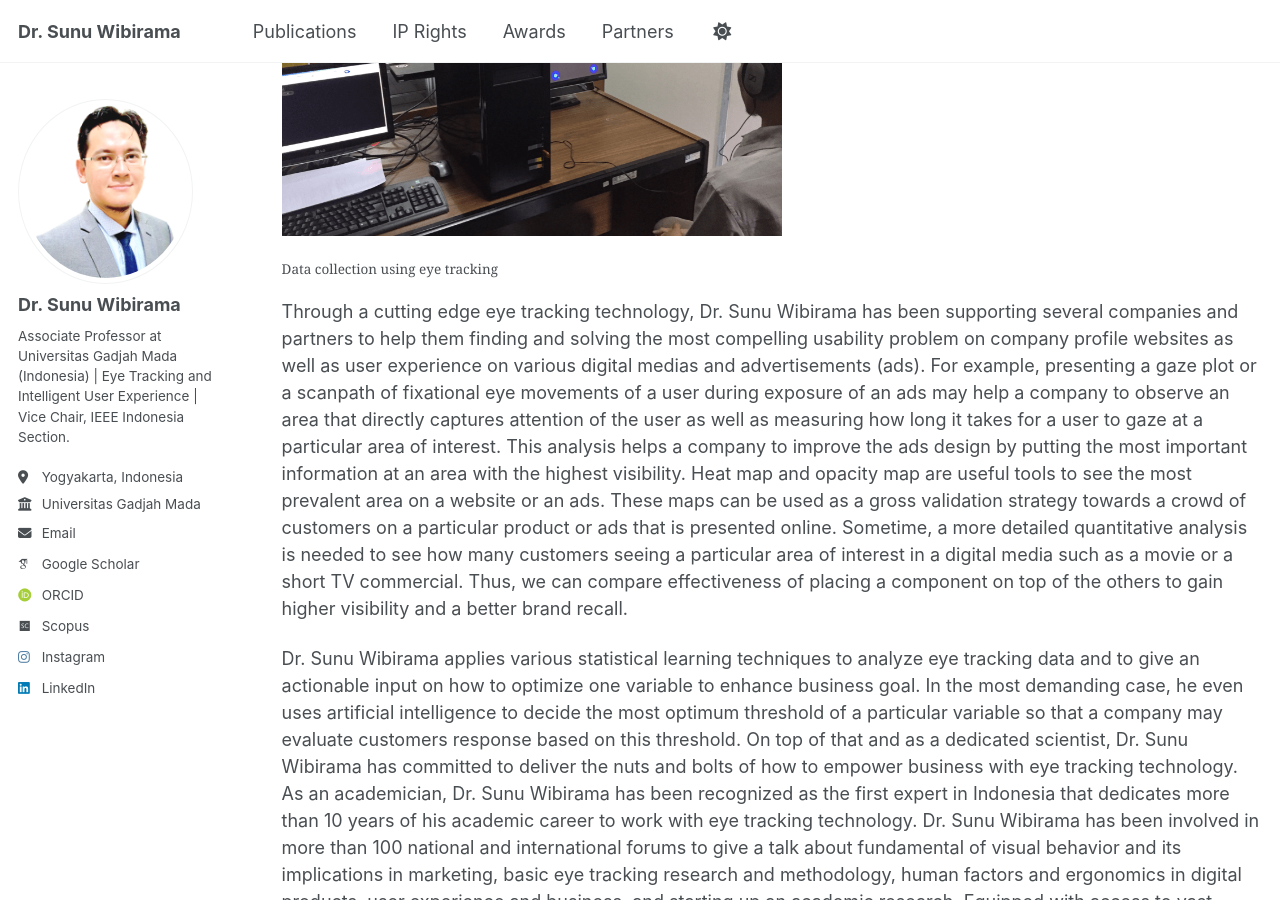
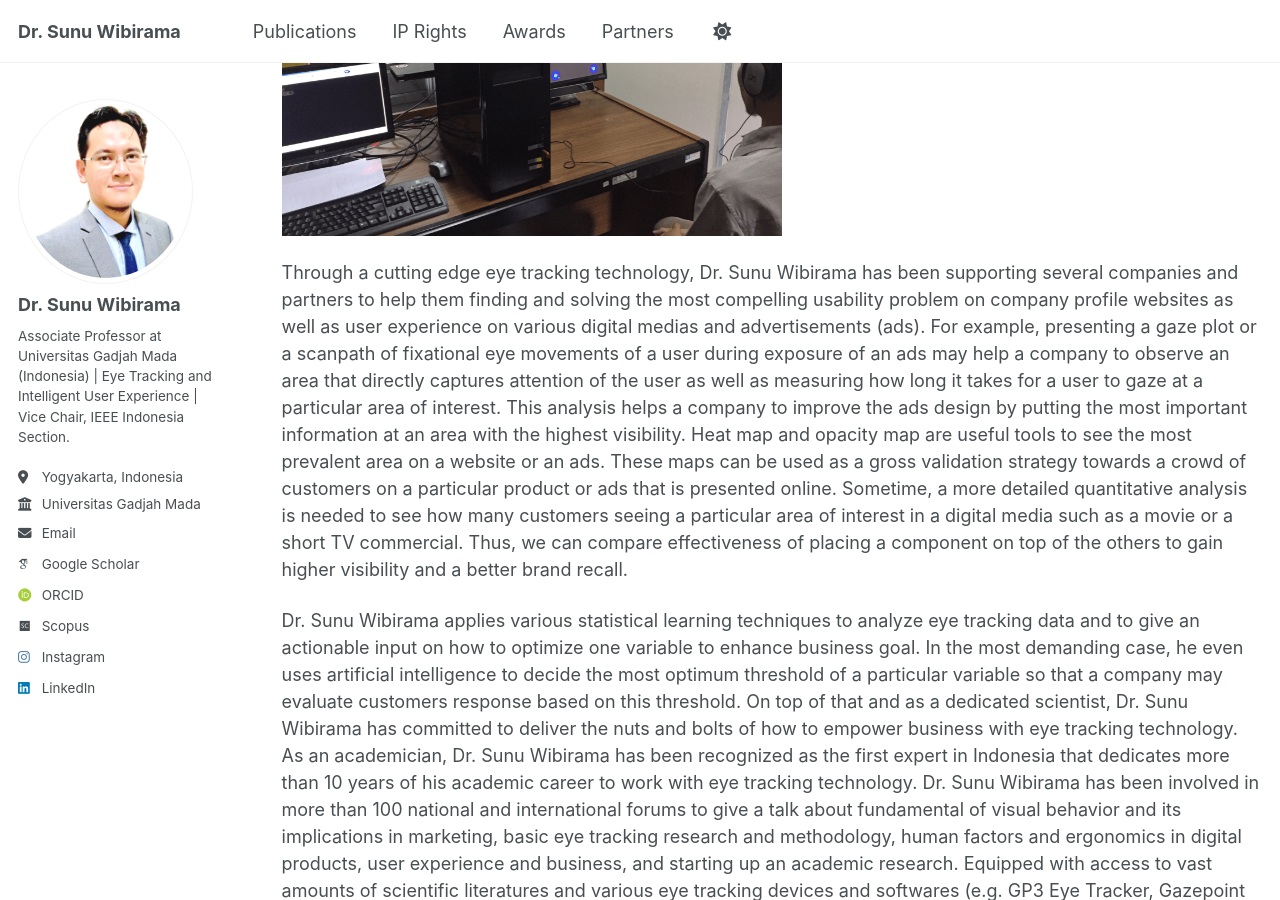
Before and after one commit to wibirama/wibirama.github.io, a Jekyll site: the page built from _pages/partners.md, in a window 1280 px wide and 900 px high, scrolled down 1183 px. Built offline with Jekyll 4.4.1, drawn with Linux system fonts in a browser that asks for light colours; some web fonts are replaced; a script that is not in the unit is left out.

Commit message:
Update partners.md

```diff
--- a/_pages/partners.md
+++ b/_pages/partners.md
@@ -36,7 +36,6 @@ redirect_from:
 ### What we do with our partners?
 
 <img src="/images/data_collecting.png" width="500">
-<figcaption>Data collection using eye tracking</figcaption>
 
 Through a cutting edge eye tracking technology, Dr. Sunu Wibirama has been supporting several companies and partners to help them finding and solving the most compelling usability problem on company profile websites as well as user experience on various digital medias and advertisements (ads). For example, presenting a gaze plot or a scanpath of fixational eye movements of a user during exposure of an ads may help a company to observe an area that directly captures attention of the user as well as measuring how long it takes for a user to gaze at a particular area of interest. This analysis helps a company to improve the ads design by putting the most important information at an area with the highest visibility.
 Heat map and opacity map are useful tools to see the most prevalent area on a website or an ads. These maps can be used as a gross validation strategy towards a crowd of customers on a particular product or ads that is presented online. Sometime, a more detailed quantitative analysis is needed to see how many customers seeing a particular area of interest in a digital media such as a movie or a short TV commercial. Thus, we can compare effectiveness of placing a component on top of the others to gain higher visibility and a better brand recall.
```
